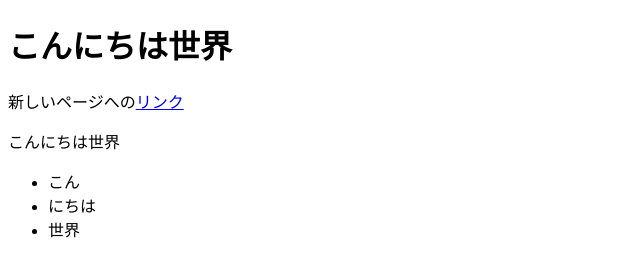
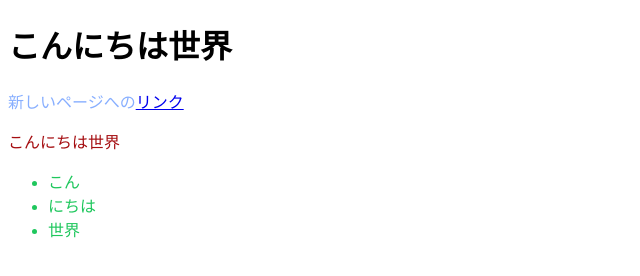
Before and after one commit to gomadouhu/WebTest0519, a plain HTML site: page index.html in a window 1280 px wide. Shown: the whole page, without its empty margins (0-640 px from the left). Drawn offline with Linux system fonts and the light colour scheme.

Commit message:
Add files via upload

```diff
--- a/index.html
+++ b/index.html
@@ -3,13 +3,24 @@
 <head>
 <meta charset="UTF-8">
 <title>こんにちは世界</title>
+<style type="text/css">
+#myid {
+	color:#A50E11
+}
+p {
+	color:#88AFFF
+}
+.myclass {
+	color:#1FC75D
+}
+</style>
 </head>
 
 <body>
 <h1>こんにちは世界</h1>
 <p>新しいページへの<a href="newpage.html">リンク</a></p>
-<p>こんにちは世界</p>
-<ul>
+<p id="myid">こんにちは世界</p>
+<ul class="myclass">
   <li>こん</li>
   <li>にちは</li>
   <li>世界</li>
```
